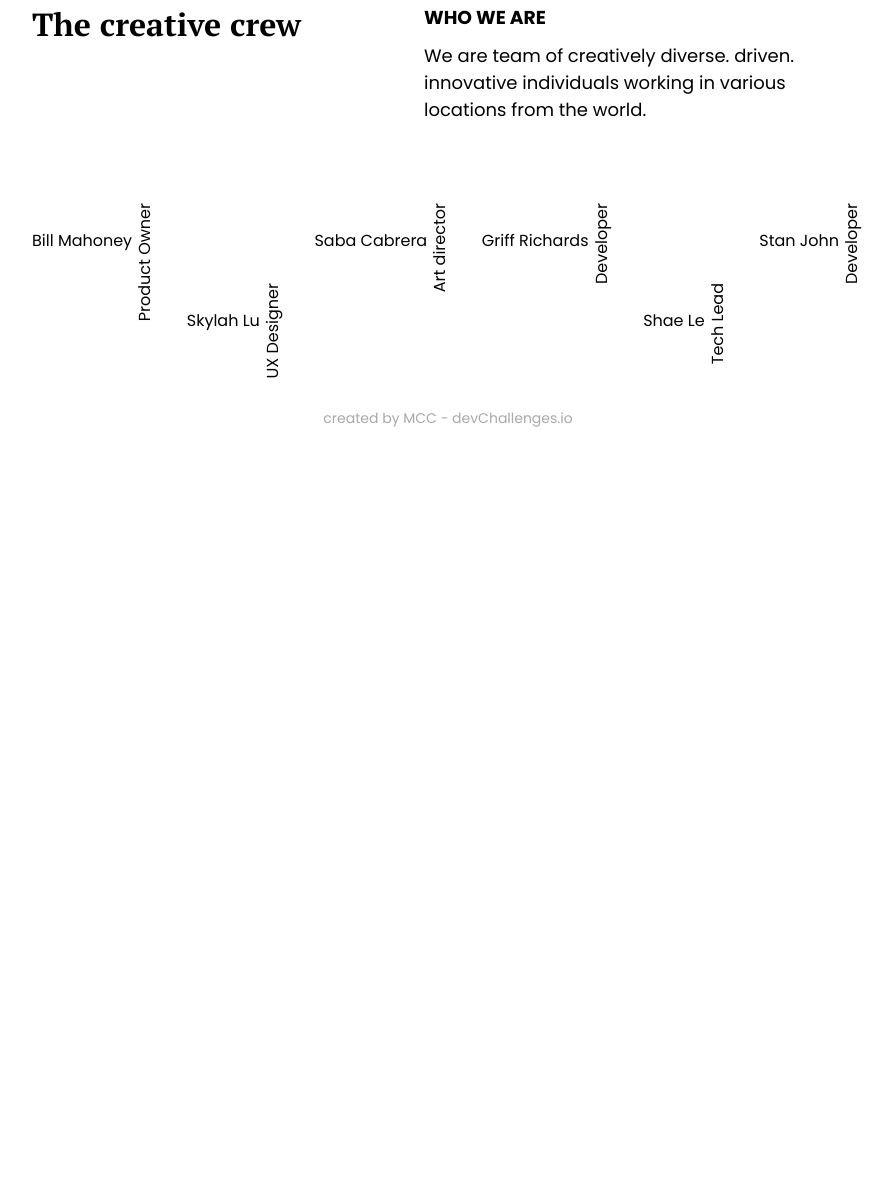
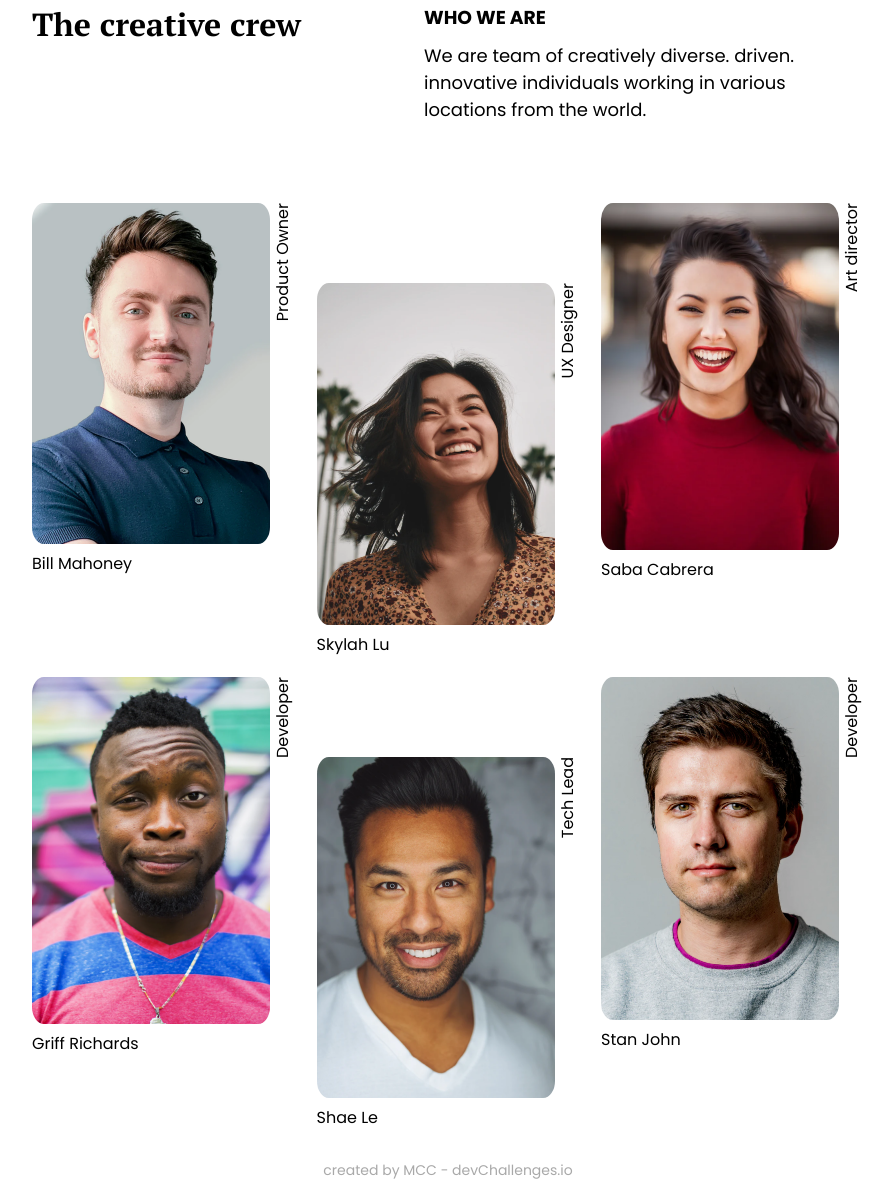
Before and after one commit to mcancetin/My-Team-Page, a plain HTML site: page index.html in a window 1280 px wide. Shown: the part 37-1218 px from the top of the page, without its empty margins (192-1081 px from the left). Before the commit the page ends 800 px from the top, so only its background shows below. Drawn offline with Linux system fonts and the light colour scheme.

Commit message:
completed

```diff
--- a/index.html
+++ b/index.html
@@ -28,14 +28,14 @@
         <div class="persons">
             <article class="person">
                 <div>
-                    <img src="photo1.png" alt="">
+                    <img src="./img/photo1.png" alt="">
                     <p class="name">Bill Mahoney</p>
                 </div>
                 <p class="title">Product Owner</p>
             </article>
             <article class="person">
                 <div>
-                    <img src="photo4.png" alt="">
+                    <img src="/./img/photo4.png" alt="">
                     <p class="name">Skylah Lu</p>
                 </div>
                 <p class="title">UX Designer</p>
@@ -44,14 +44,14 @@
 
             <article class="person">
                 <div>
-                    <img src="photo2.png" alt="">
+                    <img src="./img/photo2.png" alt="">
                     <p class="name">Saba Cabrera</p>
                 </div>
                 <p class="title">Art director</p>
             </article>
             <article class="person">
                 <div>
-                    <img src="photo5.png" alt="">
+                    <img src="./img/photo5.png" alt="">
                     <p class="name">Griff Richards</p>
                 </div>
                 <p class="title">Developer</p>
@@ -59,14 +59,14 @@
 
             <article class="person">
                 <div>
-                    <img src="photo3.png" alt="">
+                    <img src="./img/photo3.png" alt="">
                     <p class="name">Shae Le</p>
                 </div>
                 <p class="title">Tech Lead</p>
             </article>
             <article class="person">
                 <div>
-                    <img src="photo6.png" alt="">
+                    <img src="./img/photo6.png" alt="">
                     <p class="name">Stan John</p>
                 </div>
                 <p class="title">Developer</p>
```
